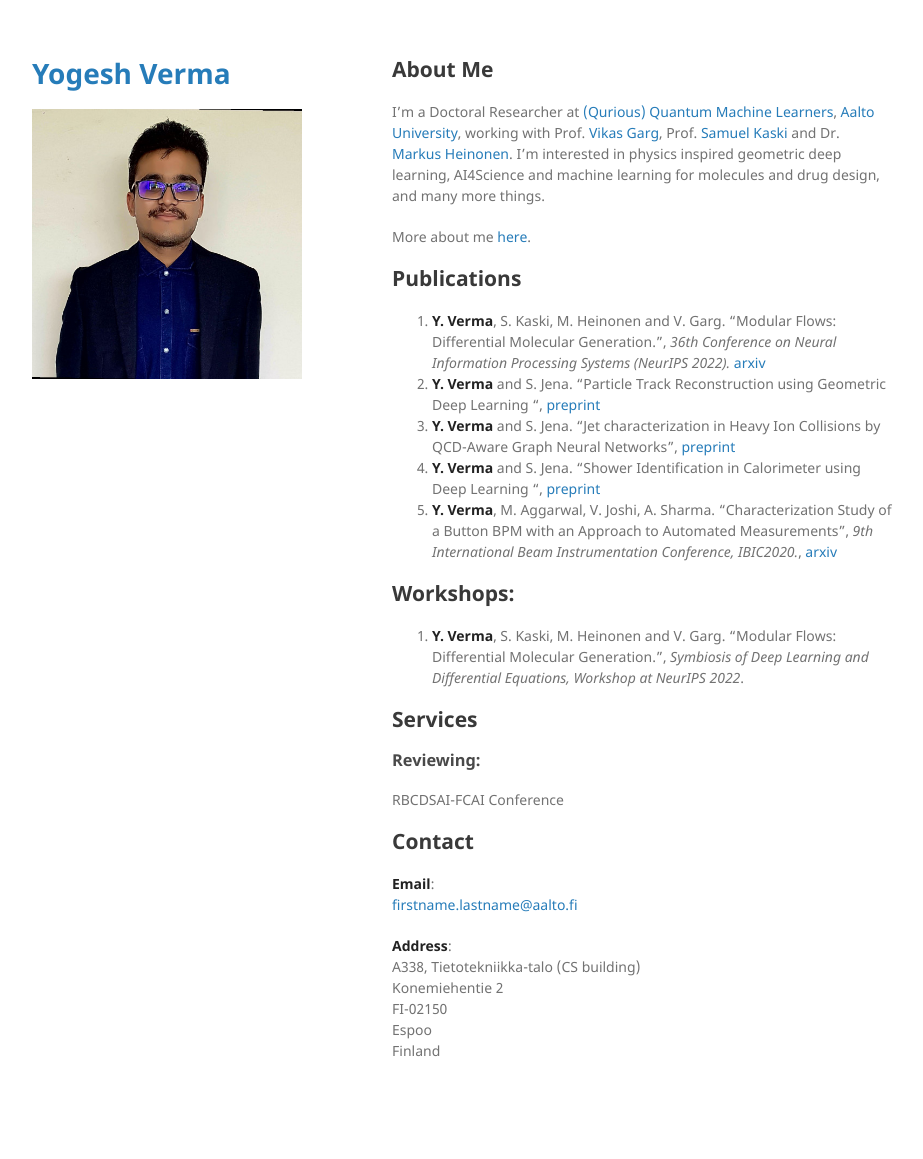
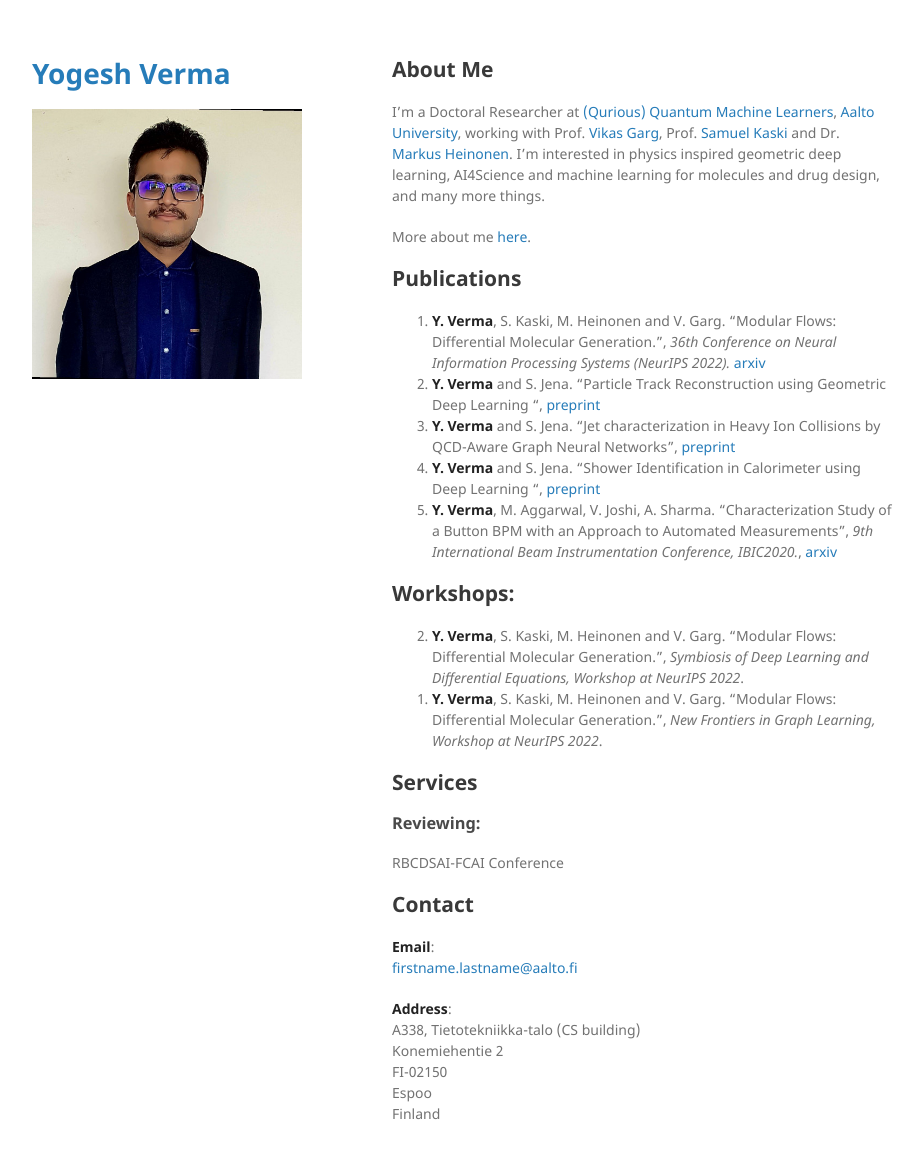
Before and after one commit to yoverma/yoerma.github.io, a Jekyll site: the page built from index.md, in a window 1280 px wide and 1194 px high. Shown: the top 1159 px of the window, without its empty margins (178-1101 px from the left). Built offline with Jekyll 4.4.1, drawn with Linux system fonts in a browser that asks for light colours; the repository's description, which GitHub fills in, is left out; our own code applies the rules of GitHub Pages for plain Markdown files.

Commit message:
Update index.md

```diff
--- a/index.md
+++ b/index.md
@@ -17,6 +17,7 @@ More about me [here](./more_about_me.html).
 
 ## Workshops:
 0. **Y. Verma**, S. Kaski, M. Heinonen and V. Garg. "Modular Flows: Differential Molecular Generation.", _Symbiosis of Deep Learning and Differential Equations, Workshop at NeurIPS 2022_.
+0. **Y. Verma**, S. Kaski, M. Heinonen and V. Garg. "Modular Flows: Differential Molecular Generation.", _New Frontiers in Graph Learning, Workshop at NeurIPS 2022_.
 {: reversed="reversed"}
 
 ## Services
```
